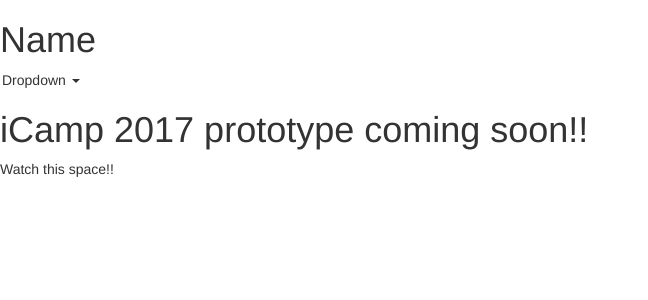
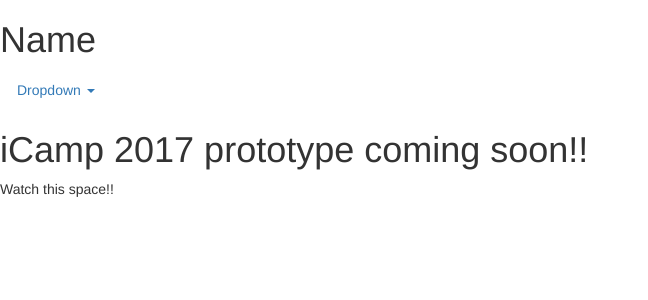
Before and after one commit to iCamp2017/iCamp2017.github.io, a Jekyll site: the page built from index.md, in a window 1280 px wide. Shown: the top 300 px of the page, without its empty margins (0-648 px from the left). Built offline with Jekyll 4.4.1, drawn with Linux system fonts in a browser that asks for light colours; some web fonts are replaced.

Commit message:
change nav #4

```diff
--- a/_layouts/default.html
+++ b/_layouts/default.html
@@ -11,7 +11,7 @@
   <h1> Name</h1>
   <ul class="nav nav-pills">
   <li role="presentation" class="menu">
-    <li  r
+    <li role="presentation" class="text">
     <a class="dropdown-toggle" data-toggle="dropdown" href="#" role="button" aria-haspopup="true" aria-expanded="false">
       Dropdown <span class="caret"></span>
     </a>
```
